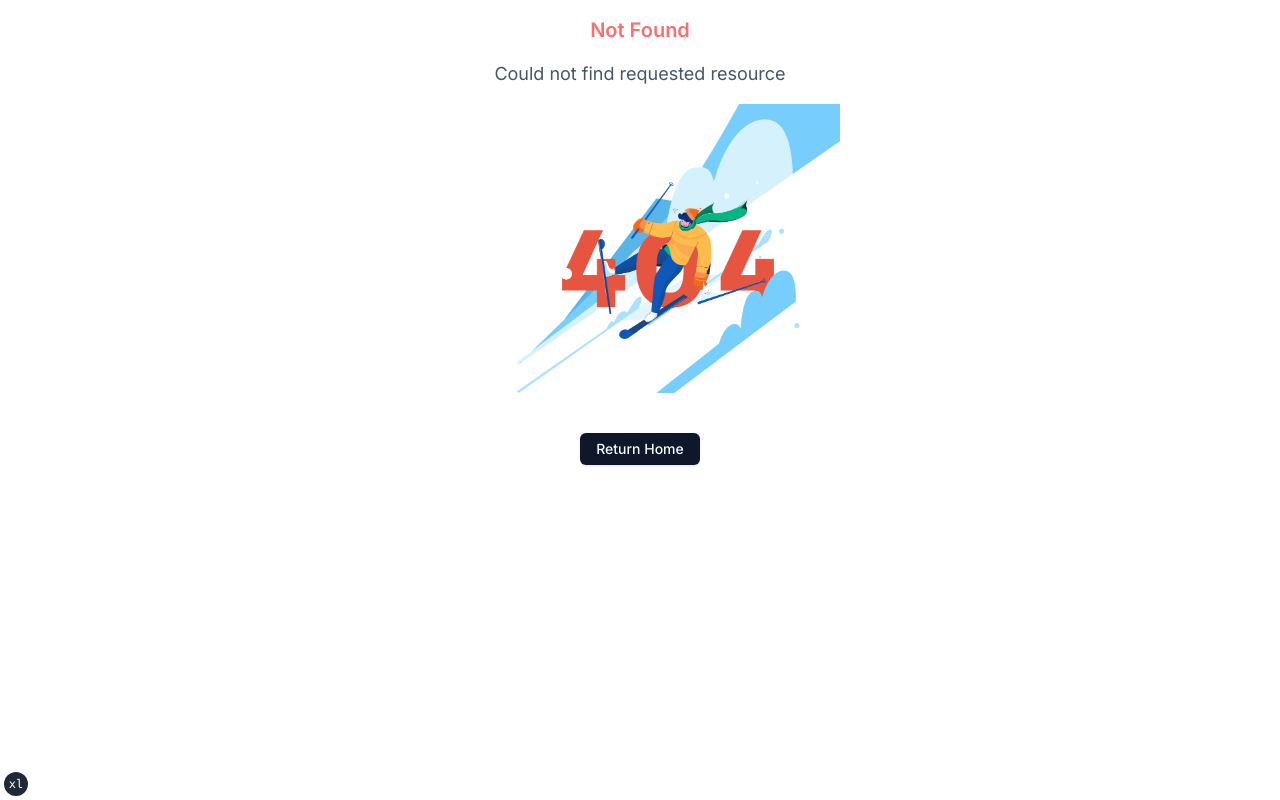
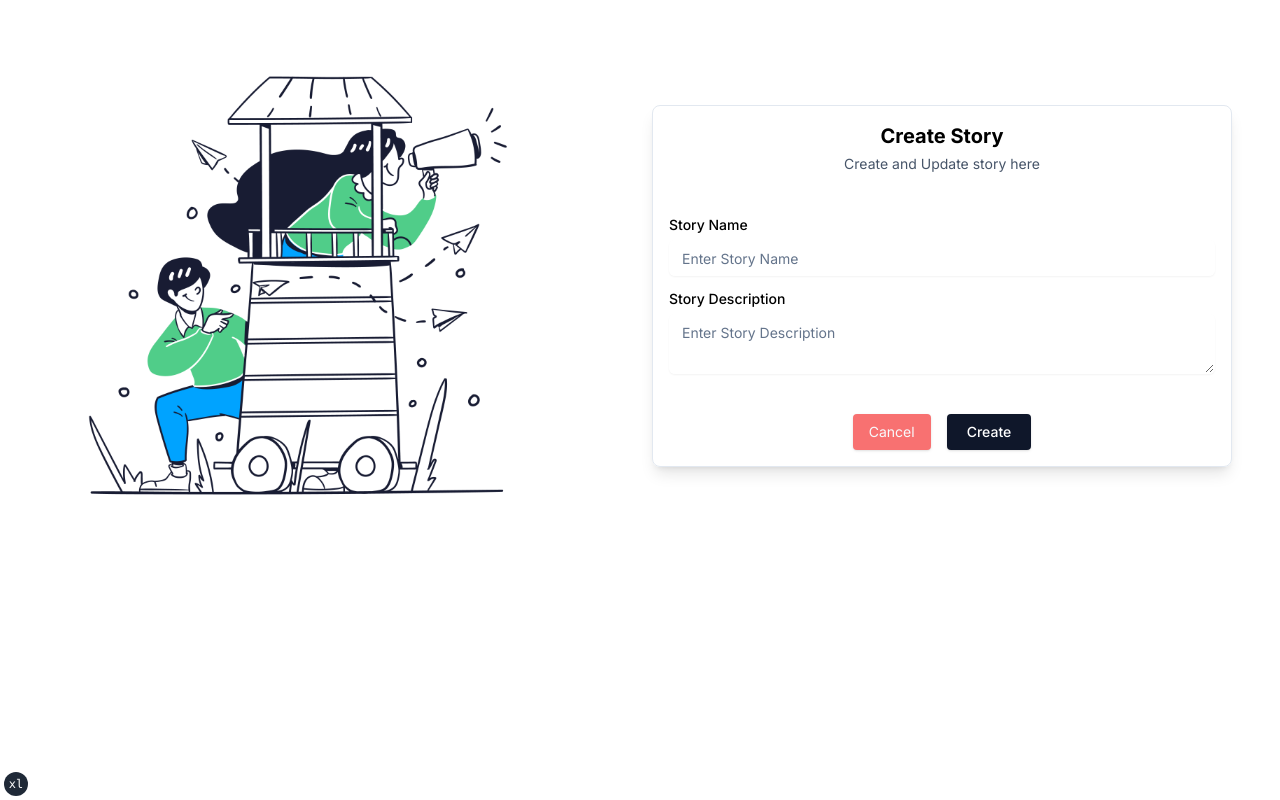
Before and after one commit to patilsp/funacademy, a Next.js app: page /create-story in a window 1280 px wide. Before the commit this address had no page. Built offline with nearby package versions, Linux system fonts and the light colour scheme; no server answers.

Commit message:
ui changes

```diff
--- a/app/admin/page.tsx
+++ b/app/admin/page.tsx
@@ -11,6 +11,15 @@ import Link from "next/link";
 import { motion } from "framer-motion";
 import Image from "next/image";
 import { cn } from "@/lib/utils";
+
+
+
+const stories = [
+  { id: 1, title: "Story One", image: "/images/award.png", snippet: "This is a short snippet of story one." },
+  { id: 2, title: "Story Two", image: "/images/counting.png", snippet: "This is a short snippet of story two." },
+  { id: 3, title: "Story Three", image: "/images/defence.png", snippet: "This is a short snippet of story three." },
+];
+
 
 const AdminPage: React.FC = () => {
   const links = [
@@ -47,8 +56,8 @@ const AdminPage: React.FC = () => {
   return (
     <div
       className={cn(
-        "mx-auto flex size-full flex-1 flex-col overflow-hidden rounded-md border border-neutral-200 bg-gray-100 dark:border-neutral-700 dark:bg-neutral-800 md:flex-row",
-        "h-[60vh]"
+        "mx-auto flex size-full flex-1 flex-col overflow-hidden rounded-md dark:border-neutral-700 dark:bg-neutral-800 md:flex-row"
+
       )}
     >
       <Sidebar open={open} setOpen={setOpen}>
@@ -119,22 +128,29 @@ const Dashboard = () => {
   return (
     <div className="flex flex-1">
       <div className="flex size-full flex-1 flex-col gap-2 border border-neutral-200 bg-white p-2 dark:border-neutral-700 dark:bg-neutral-900 md:p-10">
-        <div className="flex gap-2">
-          {[...new Array(4)].map((i) => (
-            <div
-              key={"first-array" + i}
-              className="h-20 w-full animate-pulse  rounded-lg bg-gray-100 dark:bg-neutral-800"
-            ></div>
-          ))}
-        </div>
-        <div className="flex flex-1 gap-2">
-          {[...new Array(2)].map((i) => (
-            <div
-              key={"second-array" + i}
-              className="size-full animate-pulse rounded-lg  bg-gray-100 dark:bg-neutral-800"
-            ></div>
-          ))}
-        </div>
+      <div className="min-h-screen  p-6">
+      <h1 className="mb-6 text-center text-3xl font-bold">Story Dashboard</h1>
+      <div className="grid grid-cols-1 gap-6 md:grid-cols-2 lg:grid-cols-3">
+        {stories.map(story => (
+          <motion.div
+            key={story.id}
+            initial={{ opacity: 0, y: 20 }}
+            animate={{ opacity: 1, y: 0 }}
+            transition={{ duration: 0.5 }}
+            className="overflow-hidden rounded-lg bg-white shadow-lg"
+          >
+            <img src={story.image} height={150} width={150} alt={story.title} className="h-40 w-full object-cover" />
+            <div className="p-4">
+              <h2 className="mb-2 text-xl font-semibold">{story.title}</h2>
+              <p className="mb-4 text-gray-700">{story.snippet}</p>
+              <Link href={`/story/${story.id}`}>
+                <p className="text-blue-500 hover:underline">Read More</p>
+              </Link>
+            </div>
+          </motion.div>
+        ))}
+      </div>
+    </div>
       </div>
     </div>
   );
--- /dev/null
+++ b/app/api/story/new/route.js
@@ -0,0 +1,16 @@
+import Story from "@/models/story";
+import { connectToDB } from "@/utils/database";
+
+export const POST = async (request) => {
+    const { userId, title, description } = await request.json();
+
+    try {
+        await connectToDB();
+        const newStory = new Story({ userId, title, description });
+
+        await newStory.save();
+        return new Response(JSON.stringify(newStory), { status: 201 })
+    } catch (error) {
+        return new Response("Failed to create a new Story", { status: 500 });
+    }
+}
--- /dev/null
+++ b/app/create-story/page.tsx
@@ -0,0 +1,63 @@
+"use client";
+
+import { useState } from "react";
+import { useRouter } from "next/navigation";
+import toast from "react-hot-toast";
+import StoryForm from "@/components/storyForm";
+import { useAuth, useUser } from "@clerk/nextjs";
+
+const CreateStory = () => {
+  const router = useRouter();
+  const { isLoaded, userId, getToken } = useAuth();
+  const { isSignedIn, user } = useUser();
+
+  const [submitting, setIsSubmitting] = useState(false);
+  const [story, setStory] = useState({
+    title: "",
+    description: "",
+    userId: "",
+  });
+
+  const createStory = async (e) => {
+    e.preventDefault();
+    setIsSubmitting(true);
+
+    try {
+      const response = await fetch("/api/story/new", {
+        method: "POST",
+        headers: {
+          "Content-Type": "application/json",
+          Authorization: `Bearer ${await getToken()}`,
+        },
+        body: JSON.stringify({
+          userId: story.userId,
+          title: story.title,
+          description: story.description,
+        }),
+      });
+
+      if (response.ok) {
+        router.push("/admin");
+        toast.success("Story has been added successfully! 🔥");
+      } else {
+        toast.error("Failed to add story.");
+      }
+    } catch (error) {
+      toast.error("An error occurred.");
+    } finally {
+      setIsSubmitting(false);
+    }
+  };
+
+  return (
+    <StoryForm
+      type="Create"
+      story={story}
+      setStory={setStory}
+      submitting={submitting}
+      handleSubmit={createStory}
+    />
+  );
+};
+
+export default CreateStory;
--- /dev/null
+++ b/app/story/[id]/page.tsx
@@ -0,0 +1,47 @@
+"use client";
+import { useRouter } from 'next/navigation';
+import { motion } from 'framer-motion';
+
+const storyDetails = {
+  1: { title: "Story One", image: "/images/award.png", content: "This is the full content of story one. It provides detailed information and description about the story." },
+  2: { title: "Story Two", image: "/images/counting.png", content: "This is the full content of story two. It provides detailed information and description about the story." },
+  3: { title: "Story Three", image: "/images/defence.png", content: "This is the full content of story three. It provides detailed information and description about the story." },
+};
+
+export default function StoryDetail({ params }) {
+  const { id } = params;
+  const story = storyDetails[id];
+
+  if (!story) {
+    return <p>Story not found.</p>;
+  }
+
+  return (
+    <div className="flex min-h-screen flex-col p-6">
+      <motion.div
+        initial={{ opacity: 0, y: -50 }}
+        animate={{ opacity: 1, y: 0 }}
+        transition={{ duration: 0.5 }}
+        className="flex flex-col items-center justify-center md:flex-row"
+      >
+        <motion.div
+          initial={{ opacity: 0, x: -50 }}
+          animate={{ opacity: 1, x: 0 }}
+          transition={{ duration: 0.5 }}
+          className="flex-1 p-4"
+        >
+          <img src={story.image} alt={story.title} className="h-auto w-full max-w-md rounded-lg" />
+        </motion.div>
+        <motion.div
+          initial={{ opacity: 0, x: 50 }}
+          animate={{ opacity: 1, x: 0 }}
+          transition={{ duration: 0.5 }}
+          className="flex-1 p-4"
+        >
+          <h1 className="mb-4 text-3xl font-bold">{story.title}</h1>
+          <p className="text-gray-700">{story.content}</p>
+        </motion.div>
+      </motion.div>
+    </div>
+  );
+}
--- /dev/null
+++ b/components/StoryForm.tsx
@@ -0,0 +1,87 @@
+"use client";
+
+import React from 'react';
+import Link from 'next/link';
+import Image from 'next/image';
+import { motion } from 'framer-motion';
+import { Button } from "@/registry/new-york/ui/button";
+import { Input } from "@/registry/new-york/ui/input";
+import { Label } from "@/registry/new-york/ui/label";
+import { Textarea } from "@/registry/new-york/ui/textarea";
+
+const StoryForm = ({ type, story, setStory, submitting, handleSubmit }) => {
+  return (
+    <section className="flex w-full justify-center p-1 md:px-4">
+      <div className="container flex flex-col items-center justify-center gap-6 p-1 lg:flex-row lg:p-8">
+        {/* Image Section */}
+        <div className="hidden w-full overflow-hidden md:block lg:w-1/2">
+          <Image
+            src="/images/alert-2.png"
+            alt="story"
+            width={500}
+            height={500}
+            className="object-cover p-10"
+          />
+        </div>
+
+        {/* Form Section */}
+        <div className="glassmorphism w-full rounded-lg border shadow-lg dark:bg-slate-900 dark:text-white lg:w-1/2">
+          <div className="p-4">
+            <h1 className='head_text text-center'>
+              <span className='green_gradient text-xl font-bold'>{type} Story</span>
+            </h1>
+            <p className='py-1 text-center text-sm text-slate-600 dark:text-gray-200'>
+              Create and Update story here
+            </p>
+          </div>
+          <motion.form
+            onSubmit={handleSubmit}
+            className='mt-2 flex w-full flex-col gap-4 p-4'
+            initial={{ opacity: 0, scale: 0.8 }}
+            animate={{ opacity: 1, scale: 1 }}
+            transition={{ duration: 0.5 }}
+          >
+            <div className="grid grid-cols-1 gap-4 md:grid-cols-1">
+              {/* Form Fields */}
+              <div className="grid gap-2">
+                <Label htmlFor="name">Story Name</Label>
+                <Input
+                  value={story.title}
+                  onChange={(e) => setStory({ ...story, title: e.target.value })}
+                  placeholder='Enter Story Name'
+                  required
+                  className='border-white'
+                />
+              </div>
+              <div className="grid gap-2">
+                <Label htmlFor="description">Story Description</Label>
+                <Textarea
+                  value={story.description}
+                  onChange={(e) => setStory({ ...story, description: e.target.value })}
+                  placeholder='Enter Story Description'
+                  required
+                  className='border-white'
+                />
+              </div>
+            </div>
+            <div className='mt-6 flex justify-center gap-4'>
+              <Link href='/stories' className='flex items-center rounded bg-red-400 p-1 px-4 text-sm text-primary-foreground shadow hover:bg-red-600'>
+                Cancel
+              </Link>
+
+              <Button
+                type='submit'
+                disabled={submitting}
+                className='rounded bg-primary px-5 py-2 text-sm text-white dark:text-black'
+              >
+                {submitting ? `${type}ing...` : type}
+              </Button>
+            </div>
+          </motion.form>
+        </div>
+      </div>
+    </section>
+  );
+};
+
+export default StoryForm;
--- a/components/ui/sidebar.tsx
+++ b/components/ui/sidebar.tsx
@@ -94,7 +94,7 @@ export const DesktopSidebar = ({
     <>
       <motion.div
         className={cn(
-          "hidden h-full w-[60px] shrink-0  bg-neutral-100 p-4 dark:bg-neutral-800 md:flex md:flex-col",
+          "hidden h-full w-[60px] shrink-0   p-4 dark:bg-neutral-800 md:flex md:flex-col",
           className
         )}
         animate={{
--- a/config/site.ts
+++ b/config/site.ts
@@ -1,9 +1,9 @@
 export type SiteConfig = typeof siteConfig
 
 export const siteConfig = {
-  name: "Excellent Service",
+  name: "FunAcademy",
   description:
-    "Clean, Clear, Confident: Transforming Lives One Drop at a Time",
+    "Welcome to FunAcademy – the ultimate educational app designed to make learning a joyous adventure for children aged 1 to 7. At FunAcademy, we combine engaging stories, interactive games, and animated content to spark curiosity and foster a love for learning. Our platform offers a rich variety of educational materials that cater to young minds, helping them develop essential skills while having fun. With FunAcademy, learning becomes an exciting journey of discovery and play!",
   mainNav: [
     {
       title: "Home",
@@ -14,15 +14,15 @@ export const siteConfig = {
       href: "/dashboard",
     },
     {
-      title: "Customers",
-      href: "/customers",
+      title: "Lessons",
+      href: "/lessons",
     },
     {
-      title: "Products",
+      title: "Quiz",
       href: "/products",
     },
     {
-      title: "Users",
+      title: "Games",
       href: "/users",
     },
      {
--- /dev/null
+++ b/models/story.js
@@ -0,0 +1,11 @@
+import { Schema, model, models } from 'mongoose';
+
+const StorySchema = new Schema({
+  userId: { type: String },
+  title: { type: String },
+  description: { type: String},
+}, { timestamps: true });
+
+const Story = models.Story || model("Story", StorySchema);
+
+export default Story;
--- a/package.json
+++ b/package.json
@@ -1,5 +1,5 @@
 {
-  "name": "excellent-service",
+  "name": "FunAcademy",
   "version": "0.0.2",
   "private": true,
   "scripts": {
@@ -44,6 +44,7 @@
     "lottie-react": "^2.4.0",
     "lucide-react": "^0.105.0-alpha.4",
     "mongoose": "^7.4.4",
+    "multer": "^1.4.5-lts.1",
     "next": "^14.2.5",
     "next-intl": "^2.20.0",
     "next-themes": "^0.2.1",
@@ -51,6 +52,7 @@
     "react": "^18.2.0",
     "react-day-picker": "^8.8.1",
     "react-dom": "^18.2.0",
+    "react-dropzone": "^14.2.3",
     "react-hook-form": "^7.45.4",
     "react-hot-toast": "^2.4.1",
     "react-icons": "^4.9.0",
--- a/utils/database.js
+++ b/utils/database.js
@@ -12,14 +12,14 @@ export const connectToDB = async () => {
 
   try {
     await mongoose.connect(process.env.MONGO_URL, {
-      dbName: "excellentservice",
+      dbName: "funacademy",
       useNewUrlParser: true,
       useUnifiedTopology: true,
     })
 
     isConnected = true;
 
-    console.log('MongoDB connected')
+    // console.log('MongoDB connected')
   } catch (error) {
     console.log(error);
   }
```
Also changed, not shown: 1 other file (tests, documents, lock files or other folders).
